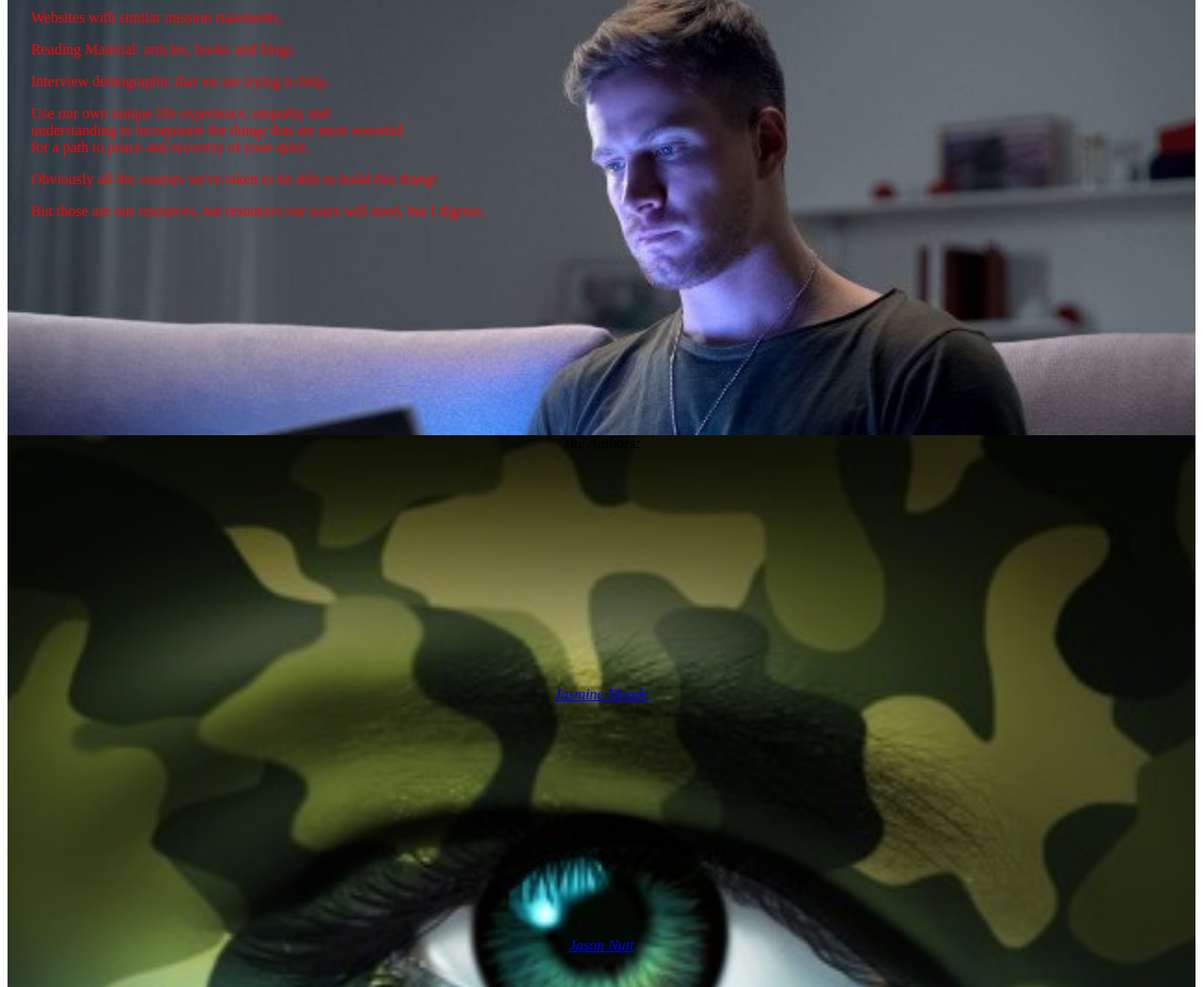
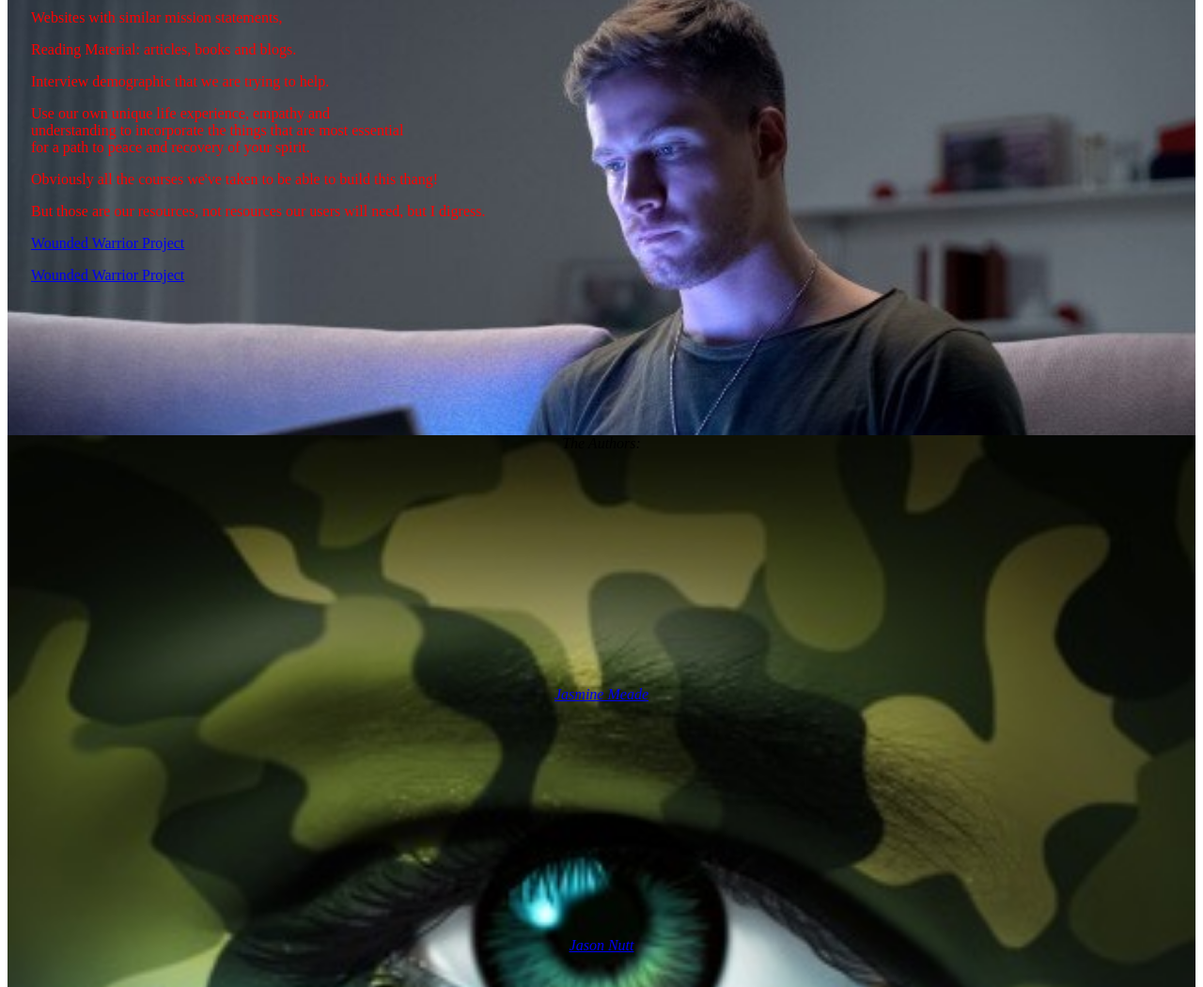
Before and after one commit to jnutt367/You-Matter, a plain HTML site: page index.html in a window 1280 px wide. Shown: the part 2214-3264 px from the top of the page at 94% size. Drawn offline with Linux system fonts and the light colour scheme; a web font is replaced by a local one.

Commit message:
starting to add links to resources

```diff
--- a/index.html
+++ b/index.html
@@ -54,6 +54,8 @@
 			the things that are most essential<br> for a path to peace and recovery of your spirit.</p>
 			<p>Obviously all the courses we've taken to be able to build this thang!</p>
 			<p>But those are our resources, not resources our users will need, but I digress.</p>
+			<p><a href="https://support.woundedwarriorproject.org/">Wounded Warrior Project<a/></p>
+			<a href="https://support.woundedwarriorproject.org/">Wounded Warrior Project<a/>
 	</aside>
 
 	<footer class="footer">
```
